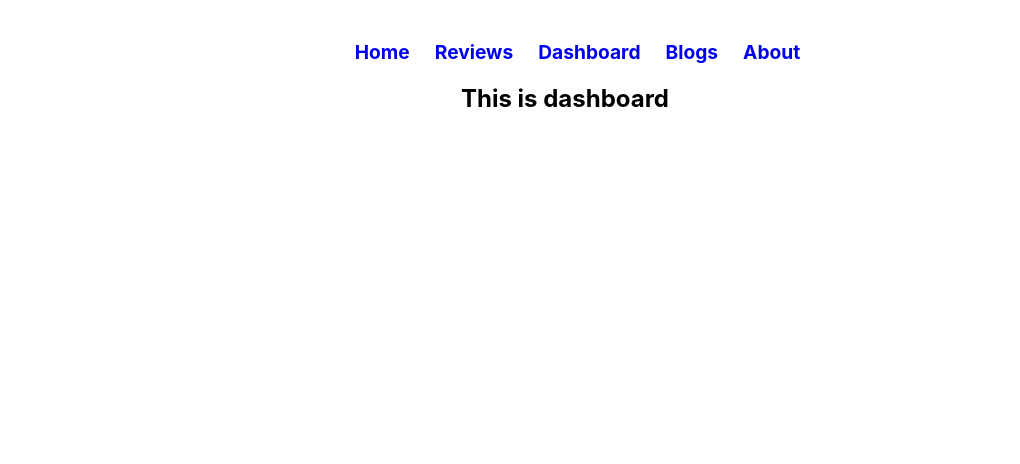
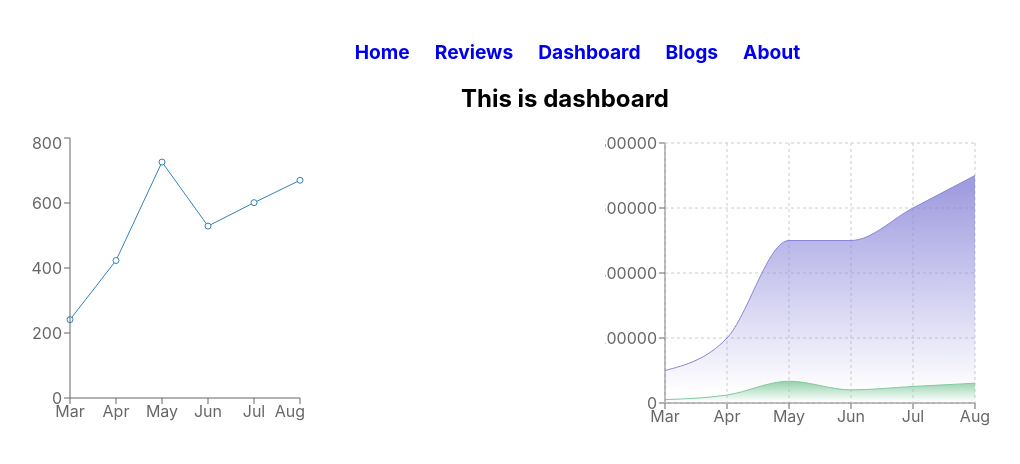
Before and after one commit to Shahariarshadhin/Moto-Mania, a React (Create React App) app: page /dashboard in a window 1280 px wide. Shown: the top 464 px of the page, without its empty margins (75-1095 px from the left). Built offline with nearby package versions, Linux system fonts and the light colour scheme.

Commit message:
added chart on dashboard

```diff
--- a/package.json
+++ b/package.json
@@ -10,6 +10,7 @@
     "react-dom": "^18.0.0",
     "react-router-dom": "^6.3.0",
     "react-scripts": "5.0.0",
+    "recharts": "^2.1.9",
     "web-vitals": "^2.1.4"
   },
   "scripts": {
--- /dev/null
+++ b/src/components/AreaChart/MyAreaChart.js
@@ -0,0 +1,45 @@
+import React from 'react';
+import { useState, useEffect } from 'react';
+import { Area, AreaChart, XAxis, YAxis, CartesianGrid, Tooltip } from 'recharts';
+
+const MyAreaChart = () => {
+
+    const [area, setArea] = useState([]);
+
+    useEffect(() => {
+        fetch('data.json')
+            .then(res => res.json())
+            .then(data => setArea(data))
+
+
+    }, [])
+    return (
+
+
+
+        <AreaChart width={400} height={300} data={area}
+            margin={{ top: 10, right: 30, left: 0, bottom: 0 }}>
+            <defs>
+                <linearGradient id="colorUv" x1="0" y1="0" x2="0" y2="1">
+                    <stop offset="5%" stopColor="#8884d8" stopOpacity={0.8} />
+                    <stop offset="95%" stopColor="#8884d8" stopOpacity={0} />
+                </linearGradient>
+                <linearGradient id="colorPv" x1="0" y1="0" x2="0" y2="1">
+                    <stop offset="5%" stopColor="#82ca9d" stopOpacity={0.8} />
+                    <stop offset="95%" stopColor="#82ca9d" stopOpacity={0} />
+                </linearGradient>
+            </defs>
+            <XAxis dataKey="month" />
+            <YAxis />
+            <CartesianGrid strokeDasharray="3 3" />
+            <Tooltip />
+            <Area type="monotone" dataKey="investment" stroke="#8884d8" fillOpacity={1} fill="url(#colorUv)" />
+            <Area type="monotone" dataKey="revenue" stroke="#82ca9d" fillOpacity={1} fill="url(#colorPv)" />
+
+
+
+        </AreaChart>
+    );
+};
+
+export default MyAreaChart;
--- /dev/null
+++ b/src/components/Dashboard/Dashboard.css
@@ -0,0 +1,5 @@
+.dashboard{
+    display: grid;
+    grid-template-columns: 1fr 1fr;
+    margin-left: 80px;
+}
--- a/src/components/Dashboard/Dashboard.js
+++ b/src/components/Dashboard/Dashboard.js
@@ -1,9 +1,19 @@
-import React from 'react';
+import './Dashboard.css'
+import MyAreaChart from "../AreaChart/MyAreaChart";
+import MyLineChart from "../LineChart/MyLineChart";
+
+
+
 
 const Dashboard = () => {
+
     return (
         <div>
             <h2>This is dashboard</h2>
+            <div className="dashboard">
+                <MyLineChart></MyLineChart>
+                <MyAreaChart></MyAreaChart>
+            </div>
 
         </div>
     );
--- a/src/components/Header/Home/Home.js
+++ b/src/components/Header/Home/Home.js
@@ -39,6 +39,7 @@ const Home = () => {
                     ></EachReview>)
                 }
             </div>
+
         </div>
     );
 };
--- /dev/null
+++ b/src/components/LineChart/MyLineChart.js
@@ -0,0 +1,30 @@
+import React, { useEffect, useState } from 'react';
+import { Line, LineChart, XAxis, YAxis } from 'recharts';
+
+const MyLineChart = () => {
+    const [line, setLine] = useState([]);
+
+    useEffect(() => {
+        fetch('data.json')
+            .then(res => res.json())
+            .then(data => setLine(data))
+
+
+    }, [])
+    return (
+
+
+        <LineChart width={300} height={300} data={line}>
+
+
+            <Line dataKey={'sell'}></Line>
+            <YAxis></YAxis>
+            <XAxis dataKey={'month'}></XAxis>
+
+        </LineChart>
+
+
+    );
+};
+
+export default MyLineChart;
--- a/src/components/Reviews/Reviews.js
+++ b/src/components/Reviews/Reviews.js
@@ -7,6 +7,7 @@ import EachReview from '../EachReview/EachReview';
 const Reviews = () => {
 
     const [moto, setMoto] = useMotoCard();
+    console.log(moto)
     return (
         <div>
             <h2>This is review page</h2>
```
Also changed, not shown: 1 other file (tests, documents, lock files or other folders).
